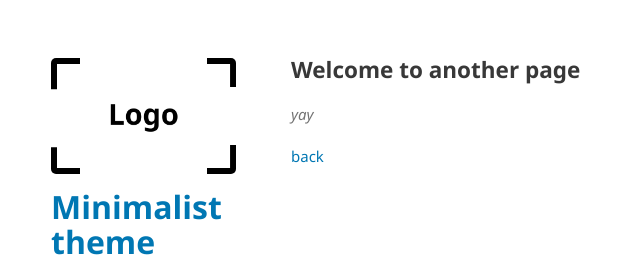
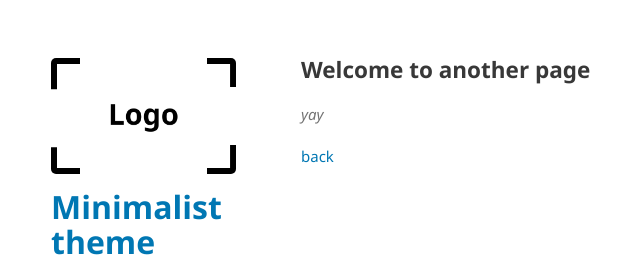
Before and after one commit to BDHU/minimalist, a Jekyll site: the page built from another-page.md, in a window 1280 px wide. Shown: the top 257 px of the page, without its empty margins (159-799 px from the left). Built offline with Jekyll 4.4.1, drawn with Linux system fonts in a browser that asks for light colours; our own code applies the rules of GitHub Pages for plain Markdown files.

Commit message:
update width

```diff
--- a/_sass/jekyll-theme-minimalist.scss
+++ b/_sass/jekyll-theme-minimalist.scss
@@ -174,7 +174,7 @@ strong {
 }
 
 section {
-  width: 620px;
+  width: 610px;
   float:right;
   padding-bottom:50px;
 }
```
